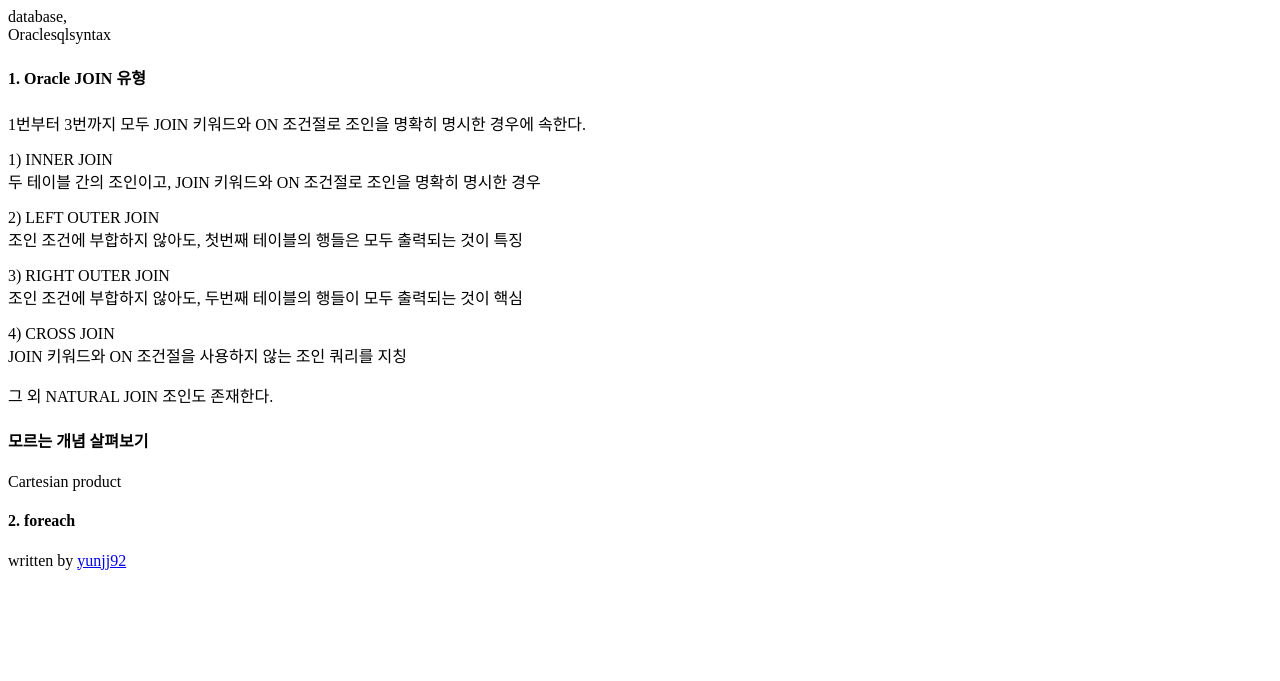
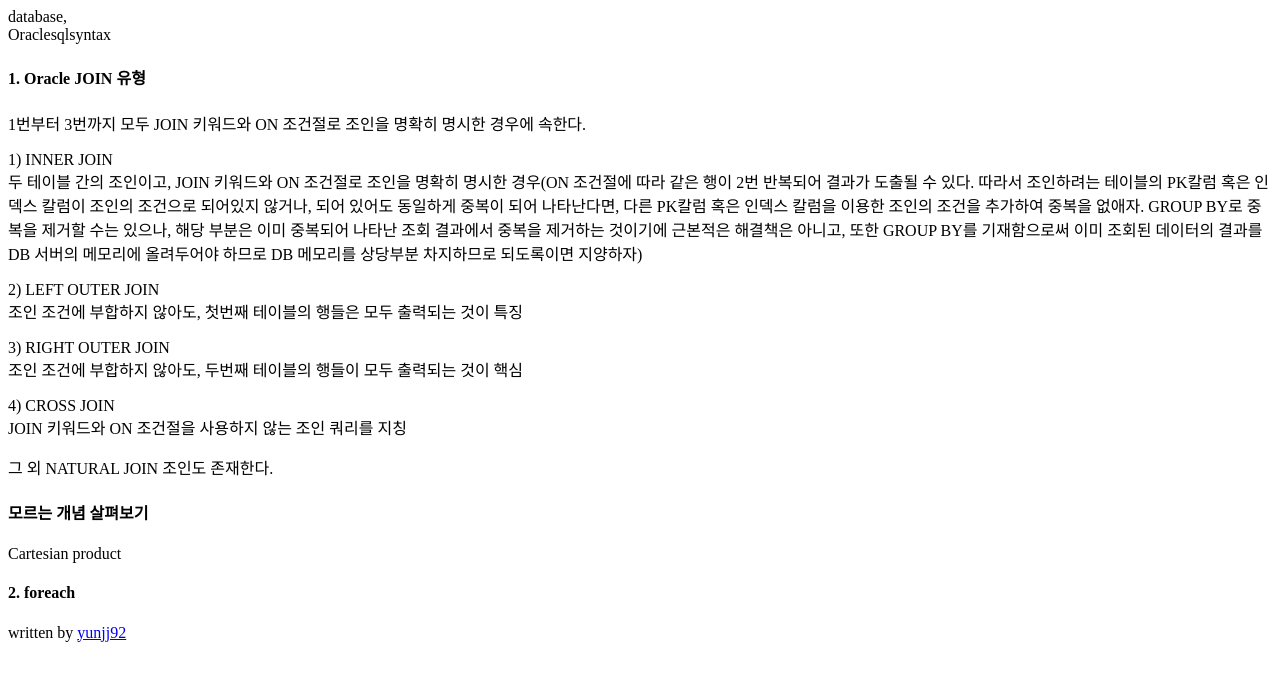
Before and after one commit to yunjj92/yunjj92.github.io, a Jekyll site: the page built from _posts/programming/database/2023-04-06-oracleSqlSyntax.md, in a window 1280 px wide. Shown: the top 681 px of the page. Built offline with Jekyll 4.4.1, drawn with Linux system fonts in a browser that asks for light colours; some web fonts are replaced.

```diff
--- a/_posts/programming/database/2023-04-06-oracleSqlSyntax.md
+++ b/_posts/programming/database/2023-04-06-oracleSqlSyntax.md
@@ -9,7 +9,12 @@ categories: database
     1번부터 3번까지 모두 JOIN 키워드와 ON 조건절로 조인을 명확히 명시한 경우에 속한다.
 </P>
 <p>1) INNER JOIN<br>
-    두 테이블 간의 조인이고, JOIN 키워드와 ON 조건절로 조인을 명확히 명시한 경우
+    두 테이블 간의 조인이고, JOIN 키워드와 ON 조건절로 조인을 명확히 명시한 경우(ON 조건절에 따라 같은 행이 2번 반복되어 결과가
+    도출될 수 있다. 따라서 조인하려는 테이블의 PK칼럼 혹은 인덱스 칼럼이 조인의 조건으로 되어있지 않거나, 되어 있어도 동일하게
+    중복이 되어 나타난다면, 다른 PK칼럼 혹은 인덱스 칼럼을 이용한 조인의 조건을 추가하여 중복을 없애자. GROUP BY로 중복을
+    제거할 수는 있으나, 해당 부분은 이미 중복되어 나타난 조회 결과에서 중복을 제거하는 것이기에 근본적은 해결책은 아니고,
+    또한 GROUP BY를 기재함으로써 이미 조회된 데이터의 결과를 DB 서버의 메모리에 올려두어야 하므로 DB 메모리를 상당부분
+    차지하므로 되도록이면 지양하자)
 </p>
 <p>2) LEFT OUTER JOIN<br>
     조인 조건에 부합하지 않아도, 첫번째 테이블의 행들은 모두 출력되는 것이 특징
```
Also changed, not shown: _posts/programming/language/javascript/2023-08-21-event.md (added, +22 -0 lines), _posts/programming/webDevelopment/2023-04-24-eclipse.md (+12 -0 lines).
